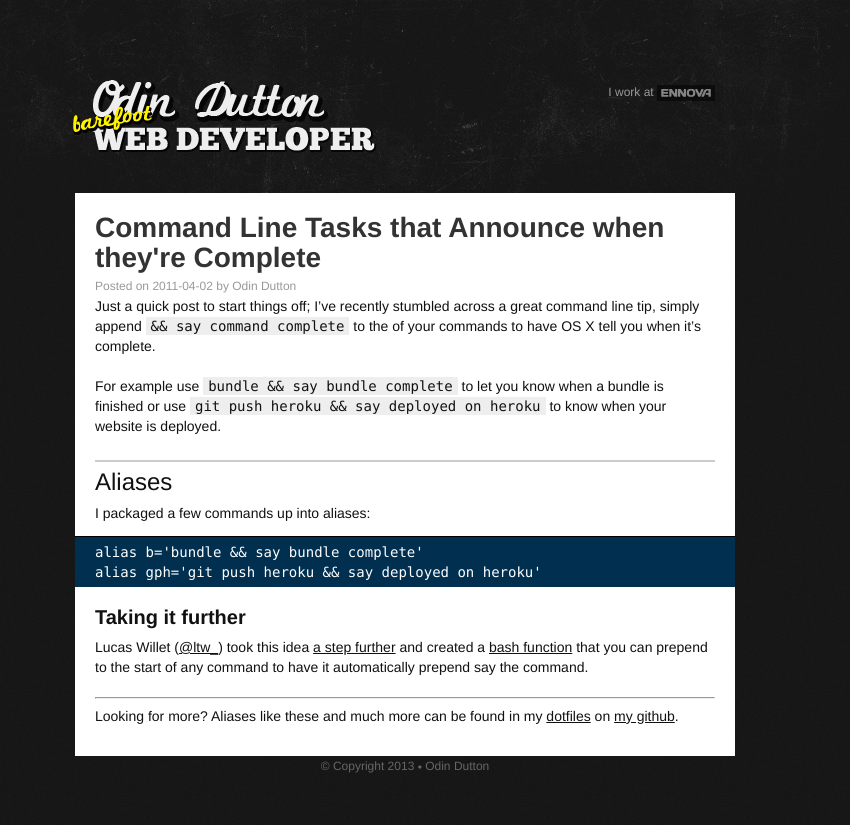
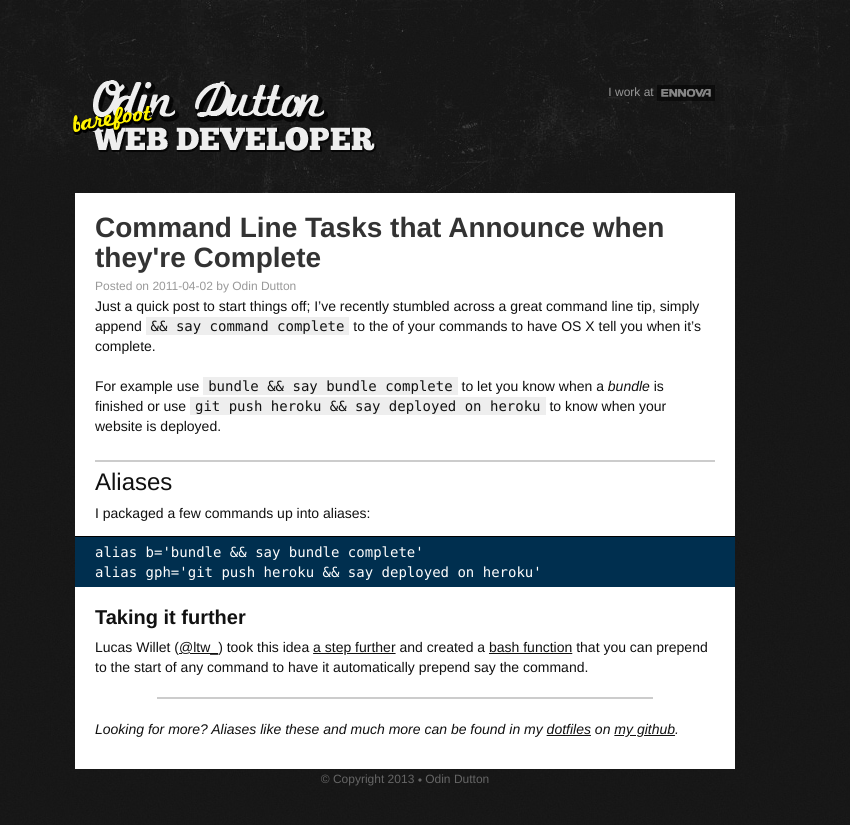
Before and after one commit to twe4ked/odindutton.com, a Jekyll site: the page built from _posts/2011-04-02-say-complete.markdown, in a window 1280 px wide. Shown: the top 825 px of the page, without its empty margins (235-1085 px from the left). Built offline with Jekyll 4.4.1, drawn with Linux system fonts in a browser that asks for light colours; comment, search, counter and statistics services are not loaded.

Commit message:
Add more basic styles.

```diff
--- a/assets/stylesheets/style.css
+++ b/assets/stylesheets/style.css
@@ -30,6 +30,38 @@ body {
 
 ol, ul {
   list-style: none;
+}
+
+em {
+  font-style: italic;
+}
+
+hr {
+  border: 0;
+  width: 80%;
+  height: 2px;
+  margin-bottom: 20px;
+  color: #ccc;
+  background-color: #ccc;
+}
+
+small {
+  font-size: 12px;
+}
+
+strong {
+  font-weight: bold;
+}
+
+blockquote{
+  border-left: 2px solid #ccc;
+  padding-left: 20px;
+  font-family: Georgia, Serif;
+}
+
+blockquote cite {
+  display: block;
+  margin-left: 20px;
 }
 
 blockquote, q {
@@ -70,6 +102,14 @@ section#wrap {
   width: 620px;
   margin: 0 auto;
   padding: 0 20px;
+}
+
+section#wrap ul {
+  margin: 0 0 20px 20px;
+}
+
+section#wrap ul li {
+  list-style: disc;
 }
 
 section#wrap > header {
```
